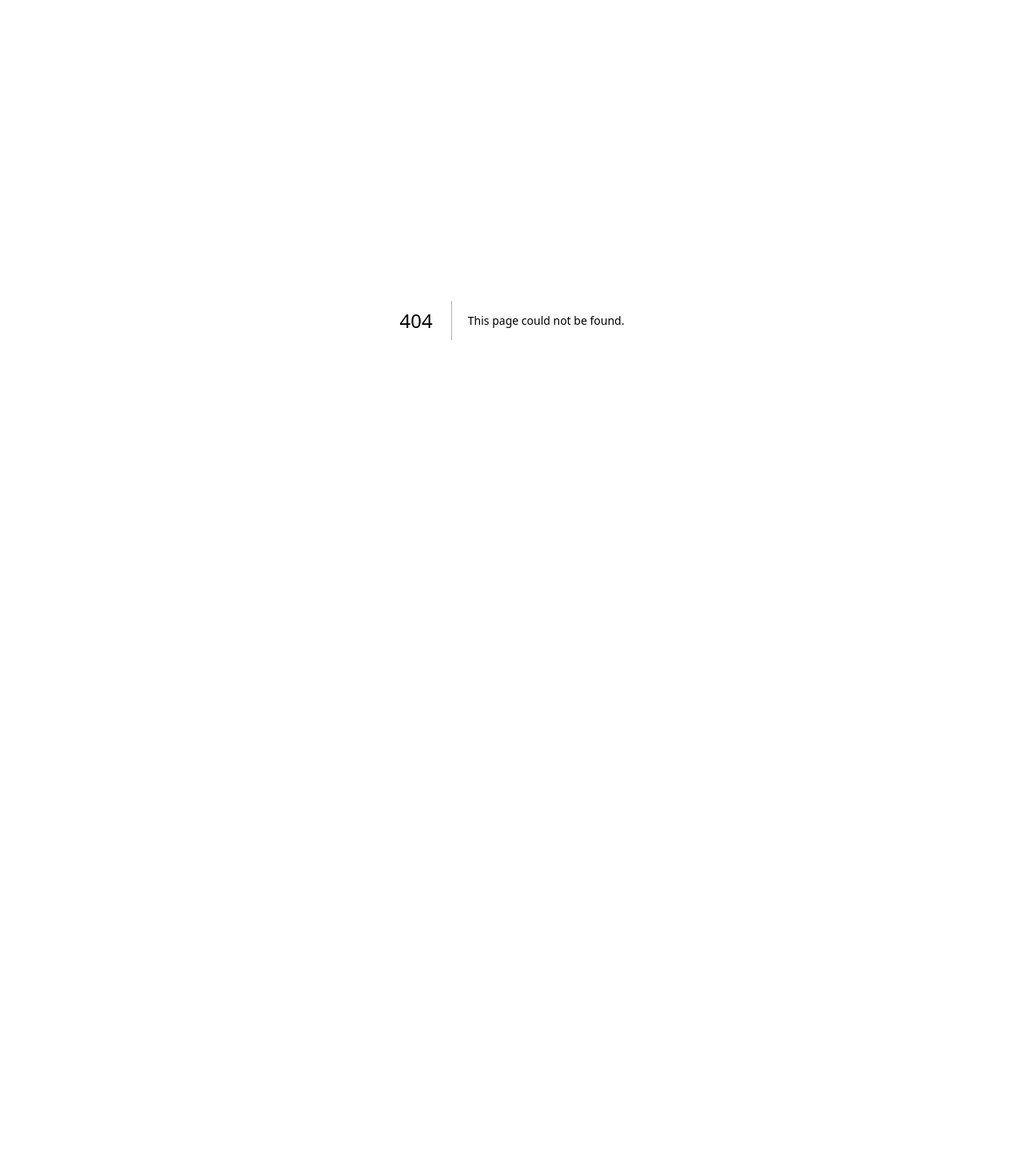
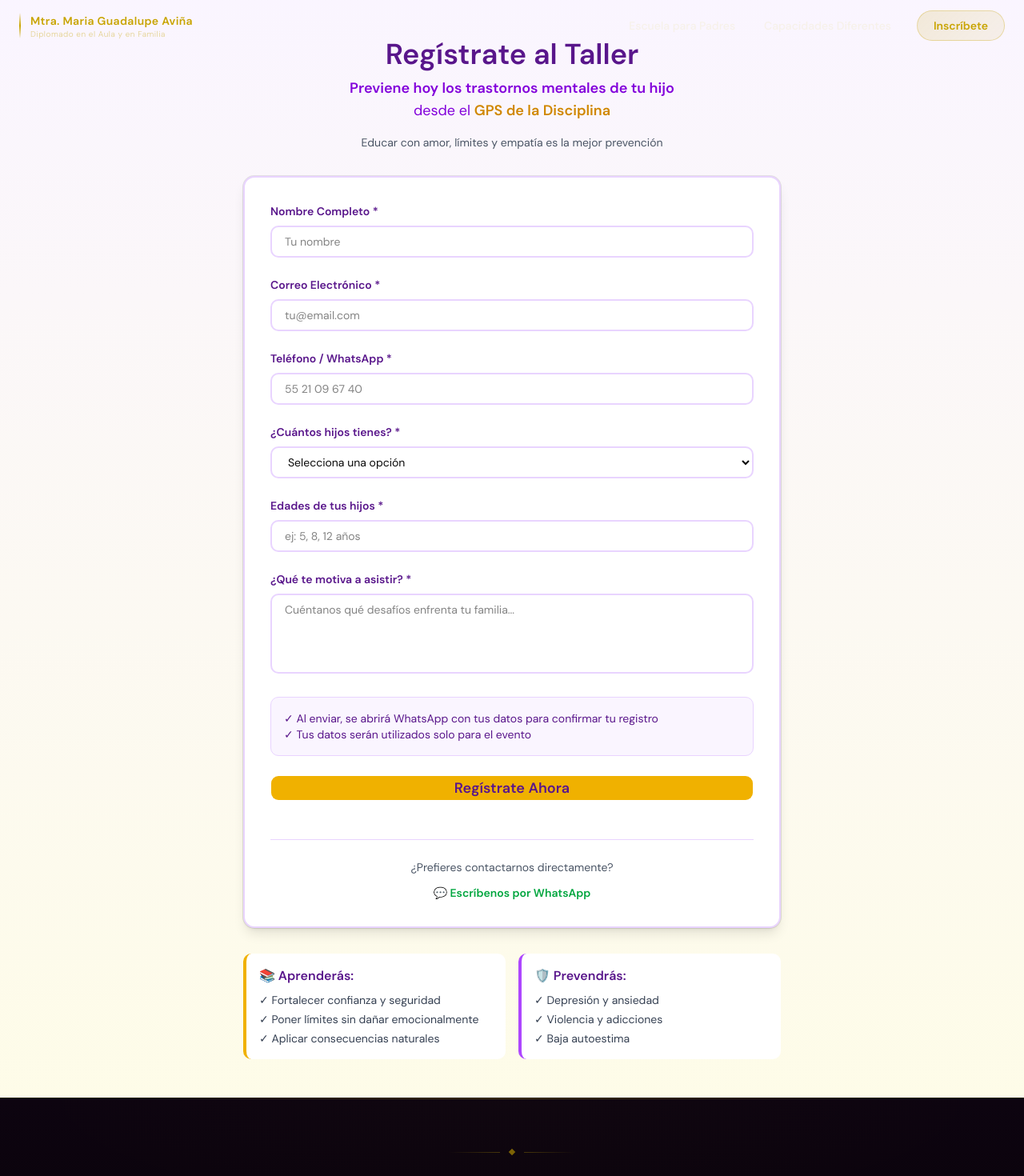
Before and after one commit to fercho159-aq/Psicologa, a Next.js app: page /registro in a window 1280 px wide. Before the commit this address had no page. Shown: the top 1470 px of the page at 80% size. Before the commit the page ends 800 px from the top, so only its background shows below. Built offline with nearby package versions, Linux system fonts and the light colour scheme.

Commit message:
feat: add GPS Disciplina registration form with WhatsApp integration

```diff
--- /dev/null
+++ b/app/registro/page.tsx
@@ -0,0 +1,18 @@
+import RegistroGPSForm from '@/components/RegistroGPSForm';
+import { Navbar } from '@/components/Navbar';
+import { Footer } from '@/components/Footer';
+
+export const metadata = {
+  title: 'Registro - GPS de la Disciplina | Psicóloga Lupita',
+  description: 'Regístrate al taller "Previene los trastornos mentales de tu hijo desde el GPS de la Disciplina"'
+};
+
+export default function RegistroPage() {
+  return (
+    <>
+      <Navbar />
+      <RegistroGPSForm />
+      <Footer />
+    </>
+  );
+}
--- /dev/null
+++ b/components/RegistroGPSForm.tsx
@@ -0,0 +1,226 @@
+'use client';
+
+import { useState } from 'react';
+import { Button } from '@/components/ui/button';
+import { Card } from '@/components/ui/card';
+
+export default function RegistroGPSForm() {
+  const [formData, setFormData] = useState({
+    nombre: '',
+    email: '',
+    telefono: '',
+    hijos: '',
+    edades: '',
+    razon: ''
+  });
+  const [enviado, setEnviado] = useState(false);
+
+  const handleChange = (e: React.ChangeEvent<HTMLInputElement | HTMLTextAreaElement | HTMLSelectElement>) => {
+    setFormData({
+      ...formData,
+      [e.target.name]: e.target.value
+    });
+  };
+
+  const handleSubmit = (e: React.FormEvent) => {
+    e.preventDefault();
+
+    const mensaje = `🧭 *NUEVO REGISTRO - GPS de la Disciplina*
+
+👤 *Nombre:* ${formData.nombre}
+📧 *Correo:* ${formData.email}
+📱 *Teléfono:* ${formData.telefono}
+👶 *Hijos:* ${formData.hijos}
+🎂 *Edades:* ${formData.edades}
+💬 *Motivación:* ${formData.razon}`;
+
+    const url = `https://wa.me/5521096740?text=${encodeURIComponent(mensaje)}`;
+    window.open(url, '_blank');
+
+    setEnviado(true);
+    setTimeout(() => setEnviado(false), 6000);
+    setFormData({ nombre: '', email: '', telefono: '', hijos: '', edades: '', razon: '' });
+  };
+
+  return (
+    <div className="min-h-screen bg-gradient-to-b from-purple-50 to-yellow-50 py-12 px-4">
+      <div className="max-w-2xl mx-auto">
+        {/* Header con referencia al evento */}
+        <div className="text-center mb-8">
+          <h1 className="text-4xl font-bold text-purple-900 mb-2">
+            Regístrate al Taller
+          </h1>
+          <p className="text-lg text-purple-700 mb-4">
+            <span className="font-bold">Previene hoy los trastornos mentales de tu hijo</span>
+            <br />
+            desde el <span className="text-yellow-600 font-bold">GPS de la Disciplina</span>
+          </p>
+          <p className="text-gray-600 text-sm">
+            Educar con amor, límites y empatía es la mejor prevención
+          </p>
+        </div>
+
+        <Card className="p-8 bg-white shadow-lg border-2 border-purple-200">
+          <form onSubmit={handleSubmit} className="space-y-6">
+            {/* Nombre */}
+            <div>
+              <label className="block text-sm font-semibold text-purple-900 mb-2">
+                Nombre Completo *
+              </label>
+              <input
+                type="text"
+                name="nombre"
+                value={formData.nombre}
+                onChange={handleChange}
+                required
+                className="w-full px-4 py-2 border-2 border-purple-200 rounded-lg focus:outline-none focus:border-purple-500 transition"
+                placeholder="Tu nombre"
+              />
+            </div>
+
+            {/* Email */}
+            <div>
+              <label className="block text-sm font-semibold text-purple-900 mb-2">
+                Correo Electrónico *
+              </label>
+              <input
+                type="email"
+                name="email"
+                value={formData.email}
+                onChange={handleChange}
+                required
+                className="w-full px-4 py-2 border-2 border-purple-200 rounded-lg focus:outline-none focus:border-purple-500 transition"
+                placeholder="tu@email.com"
+              />
+            </div>
+
+            {/* Teléfono */}
+            <div>
+              <label className="block text-sm font-semibold text-purple-900 mb-2">
+                Teléfono / WhatsApp *
+              </label>
+              <input
+                type="tel"
+                name="telefono"
+                value={formData.telefono}
+                onChange={handleChange}
+                required
+                className="w-full px-4 py-2 border-2 border-purple-200 rounded-lg focus:outline-none focus:border-purple-500 transition"
+                placeholder="55 21 09 67 40"
+              />
+            </div>
+
+            {/* Número de hijos */}
+            <div>
+              <label className="block text-sm font-semibold text-purple-900 mb-2">
+                ¿Cuántos hijos tienes? *
+              </label>
+              <select
+                name="hijos"
+                value={formData.hijos}
+                onChange={handleChange}
+                required
+                className="w-full px-4 py-2 border-2 border-purple-200 rounded-lg focus:outline-none focus:border-purple-500 transition"
+              >
+                <option value="">Selecciona una opción</option>
+                <option value="1">1 hijo</option>
+                <option value="2">2 hijos</option>
+                <option value="3">3 hijos</option>
+                <option value="4">4 o más hijos</option>
+              </select>
+            </div>
+
+            {/* Edades */}
+            <div>
+              <label className="block text-sm font-semibold text-purple-900 mb-2">
+                Edades de tus hijos *
+              </label>
+              <input
+                type="text"
+                name="edades"
+                value={formData.edades}
+                onChange={handleChange}
+                required
+                className="w-full px-4 py-2 border-2 border-purple-200 rounded-lg focus:outline-none focus:border-purple-500 transition"
+                placeholder="ej: 5, 8, 12 años"
+              />
+            </div>
+
+            {/* Razón para asistir */}
+            <div>
+              <label className="block text-sm font-semibold text-purple-900 mb-2">
+                ¿Qué te motiva a asistir? *
+              </label>
+              <textarea
+                name="razon"
+                value={formData.razon}
+                onChange={handleChange}
+                required
+                rows={4}
+                className="w-full px-4 py-2 border-2 border-purple-200 rounded-lg focus:outline-none focus:border-purple-500 transition resize-none"
+                placeholder="Cuéntanos qué desafíos enfrenta tu familia..."
+              />
+            </div>
+
+            {/* Términos */}
+            <div className="bg-purple-50 p-4 rounded-lg border border-purple-200">
+              <p className="text-sm text-purple-900">
+                ✓ Al enviar, se abrirá WhatsApp con tus datos para confirmar tu registro
+                <br />
+                ✓ Tus datos serán utilizados solo para el evento
+              </p>
+            </div>
+
+            {/* Botón envío */}
+            <Button
+              type="submit"
+              className="w-full bg-yellow-500 hover:bg-yellow-600 text-purple-900 font-bold py-3 text-lg rounded-lg transition transform hover:scale-105"
+            >
+              Regístrate Ahora
+            </Button>
+
+            {/* Mensaje de éxito */}
+            {enviado && (
+              <div className="bg-green-100 border-2 border-green-500 text-green-700 px-4 py-3 rounded-lg text-center">
+                ✓ ¡Se abrió WhatsApp con tus datos! Envía el mensaje para completar tu registro.
+              </div>
+            )}
+          </form>
+
+          {/* Info de contacto alternativa */}
+          <div className="mt-8 pt-6 border-t border-purple-200 text-center">
+            <p className="text-sm text-gray-600 mb-3">¿Prefieres contactarnos directamente?</p>
+            <a
+              href="https://wa.me/5521096740?text=Hola%20Quiero%20registrarme%20al%20taller%20del%20GPS%20de%20la%20Disciplina"
+              target="_blank"
+              rel="noopener noreferrer"
+              className="inline-flex items-center gap-2 text-green-600 hover:text-green-700 font-semibold"
+            >
+              💬 Escríbenos por WhatsApp
+            </a>
+          </div>
+        </Card>
+
+        {/* Beneficios del taller */}
+        <div className="mt-8 grid grid-cols-1 md:grid-cols-2 gap-4">
+          <div className="bg-white p-4 rounded-lg border-l-4 border-yellow-500">
+            <h3 className="font-bold text-purple-900 mb-2">📚 Aprenderás:</h3>
+            <ul className="text-sm text-gray-700 space-y-1">
+              <li>✓ Fortalecer confianza y seguridad</li>
+              <li>✓ Poner límites sin dañar emocionalmente</li>
+              <li>✓ Aplicar consecuencias naturales</li>
+            </ul>
+          </div>
+          <div className="bg-white p-4 rounded-lg border-l-4 border-purple-500">
+            <h3 className="font-bold text-purple-900 mb-2">🛡️ Prevendrás:</h3>
+            <ul className="text-sm text-gray-700 space-y-1">
+              <li>✓ Depresión y ansiedad</li>
+              <li>✓ Violencia y adicciones</li>
+              <li>✓ Baja autoestima</li>
+            </ul>
+          </div>
+        </div>
+      </div>
+    </div>
+  );
+}
```
